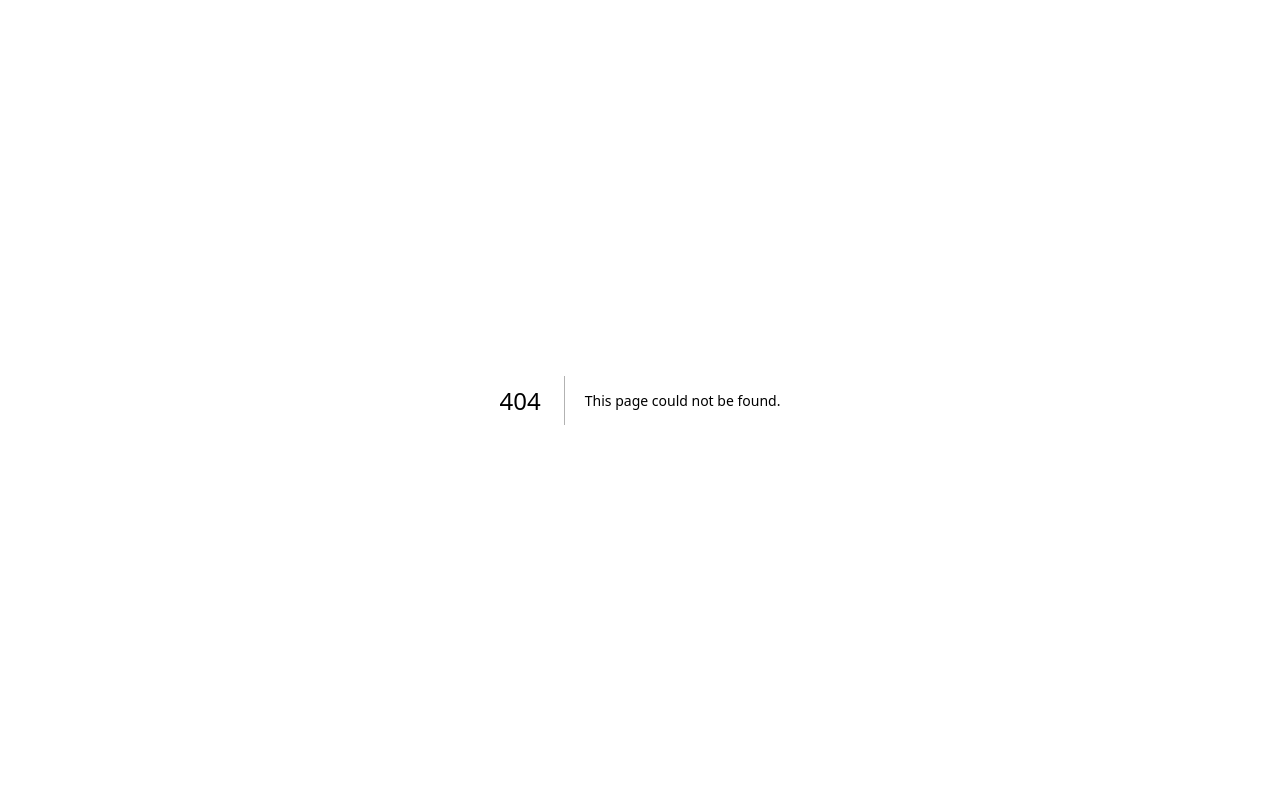
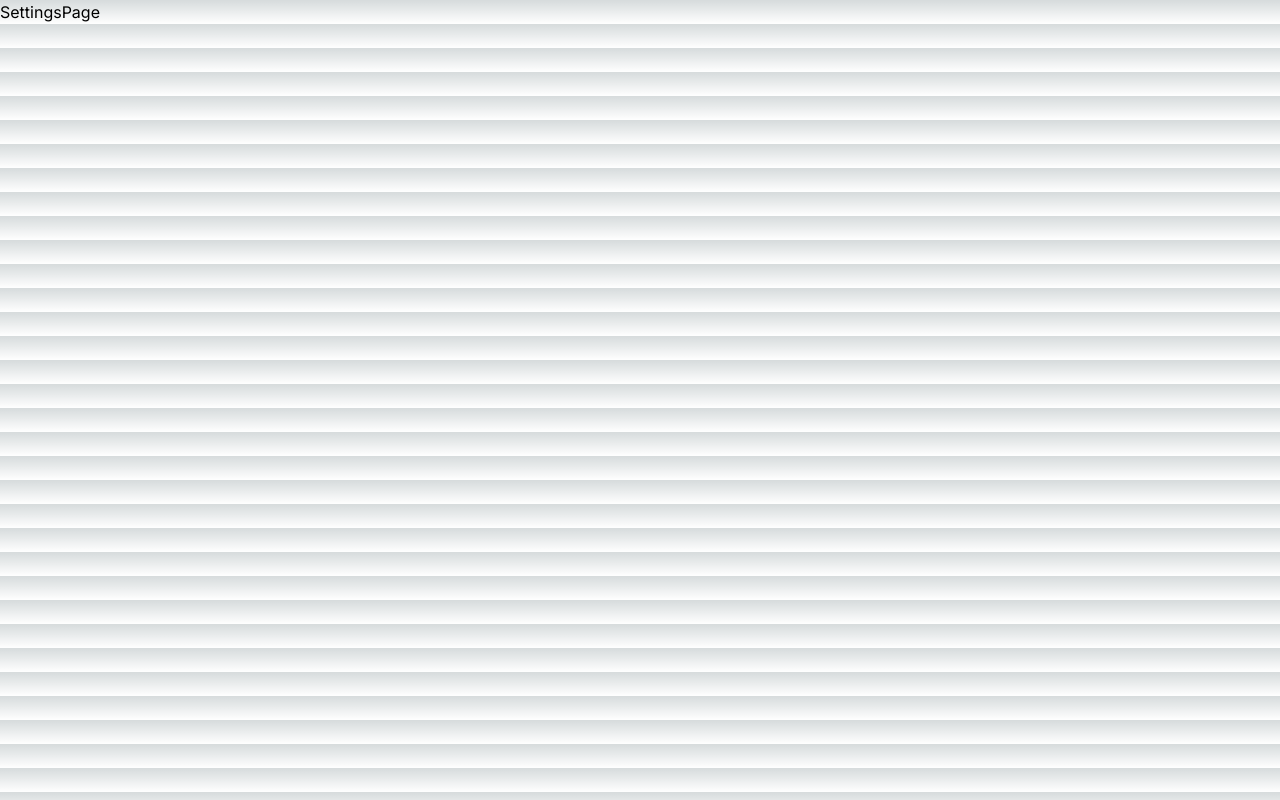
Before and after one commit to Rox-A-N/intro-v3-app, a Next.js app: page /todos in a window 1280 px wide. Before the commit this address had no page. Built offline with nearby package versions, Linux system fonts and the light colour scheme.

Commit message:
init commits

```diff
--- /dev/null
+++ b/src/app/(dashboard)/todos/page.tsx
@@ -0,0 +1,5 @@
+const SettingsPage = () => {
+    return <div>SettingsPage</div>
+}
+
+export default SettingsPage
```
Also changed, not shown: src/docs/page.tsx (added, +7 -0 lines).
